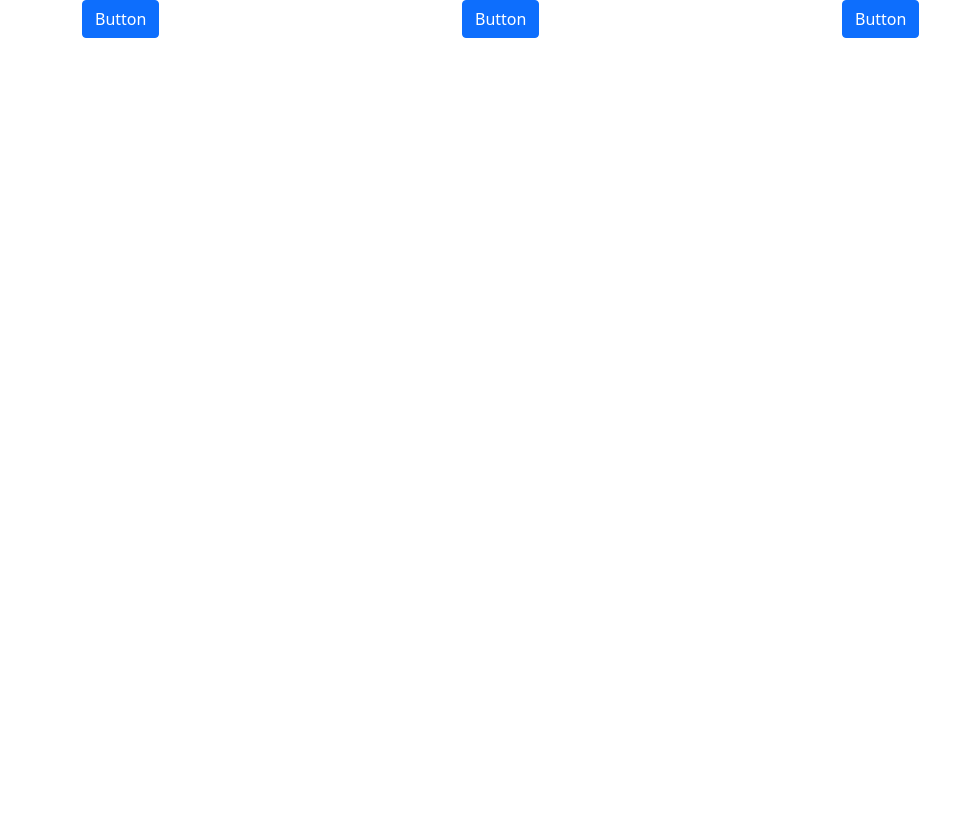
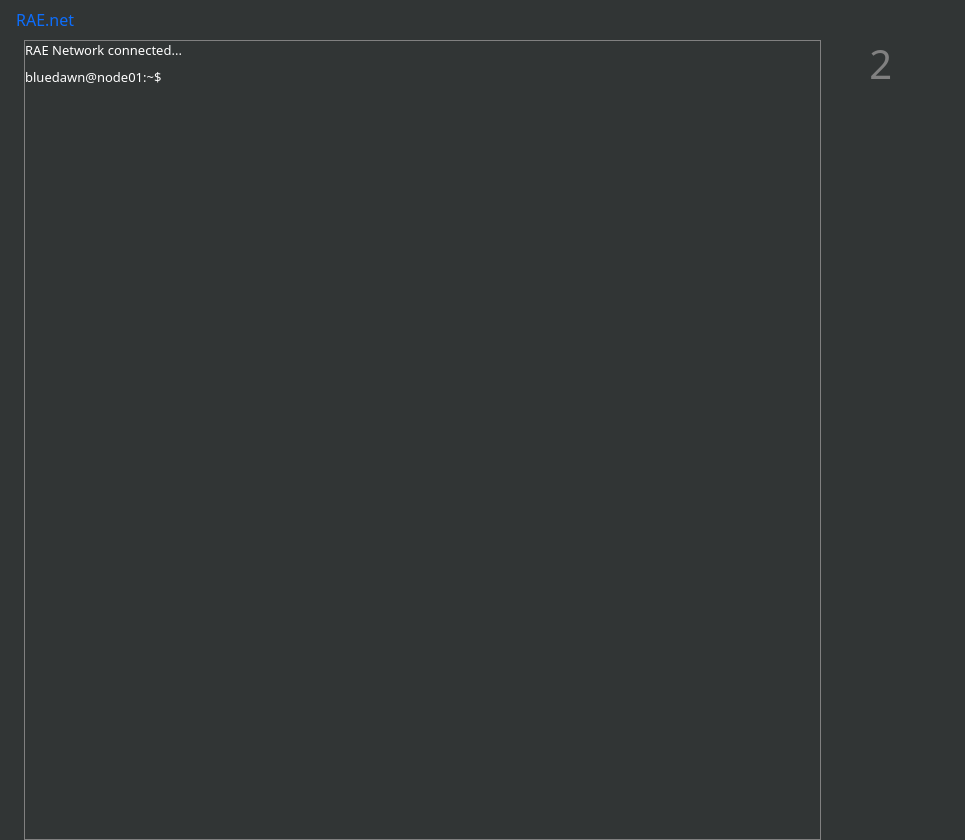
Before and after one commit to samd-dreadnight/rae, a React (Create React App) app: page / in a window 1280 px wide. Shown: the whole page, without its empty margins (0-965 px from the left). Before the commit the page ends 800 px from the top, so only its background shows below. Built offline with nearby package versions, Linux system fonts and the light colour scheme; the HTML template or start-up script is replaced by a standard one.

Commit message:
15/05/2021 16:23

```diff
--- a/src/components/App.jsx
+++ b/src/components/App.jsx
@@ -1,16 +1,43 @@
 import React from 'react';
-import {Button, Container, Row, Col} from 'react-bootstrap';
+import { Container, Row, Col } from 'react-bootstrap';
+import Nav from 'react-bootstrap/Nav';
+
 import 'bootstrap/dist/css/bootstrap.min.css';
+
+import OutputIjector from '../components/Console/OutputInjector';
+import InputLine from '../components/Console/InputLine';
+
+import '../css/App.css';
 
 function App() {
   return (
-    <Container>
-      <Row>
-        <Col><Button>Button</Button></Col>
-        <Col><Button>Button</Button></Col>
-        <Col><Button>Button</Button></Col>
-      </Row>
-    </Container>
+    <div>
+      <Nav defaultActiveKey="/home" as="ul">
+        <Nav.Item as="li">
+          <Nav.Link href="/home">RAE.net</Nav.Link>
+        </Nav.Item>
+      </Nav>
+
+
+        <Row>
+          <Col xs={8}>
+            <Container fluid>
+              <div className="consolePane">
+                <OutputIjector output="RAE Network connected..."/>
+                <InputLine/>
+              </div>
+            </Container>
+          </Col>
+
+
+
+
+          <Col>
+            <h1>2</h1>
+          </Col>
+        </Row>
+    </div>
+
   );
 }
 
--- /dev/null
+++ b/src/components/Console/InputLine.jsx
@@ -0,0 +1,12 @@
+import React from 'react';
+
+function InputLine() {
+    return (
+        <div>
+            <label class="inputtag" for="inputbox">bluedawn@node01:~$</label>
+            <input class="inputarea" type="text" id="inputbox"></input>
+        </div>
+    );
+}
+
+export default InputLine;
--- /dev/null
+++ b/src/components/Console/OutputInjector.jsx
@@ -0,0 +1,9 @@
+import React from 'react';
+
+function OutputInjector(props) {
+    return (
+        <p>{props.output}</p>
+    );
+}
+
+export default OutputInjector;
--- /dev/null
+++ b/src/css/App.css
@@ -0,0 +1,34 @@
+body {
+    background-color: #313535;
+    overflow-x: hidden;
+}
+
+h1 {
+    color: gray;
+}
+
+p {
+    color: white;
+    font-size: small;
+    margin: 0;
+    padding: none;
+}
+
+.consolePane {
+    border: 1px solid gray;
+    height: 50rem;
+}
+
+.inputtag {
+    color: white;
+    margin-right: 5px;
+    font-size: small;
+}
+
+.inputarea {
+    background-color: rgba(0, 0, 0, 0);
+    color: white;
+    border: none;
+    outline: none;
+    height: 30px;
+}
```
